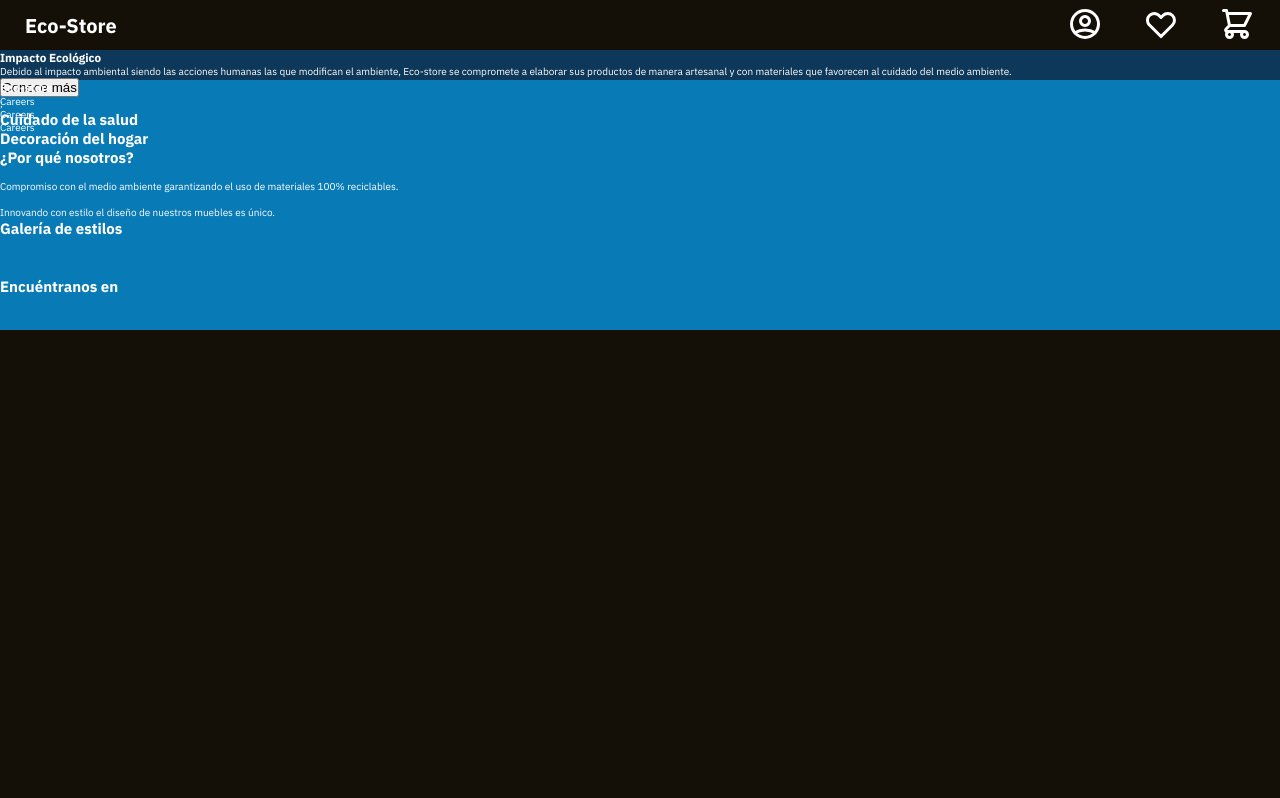
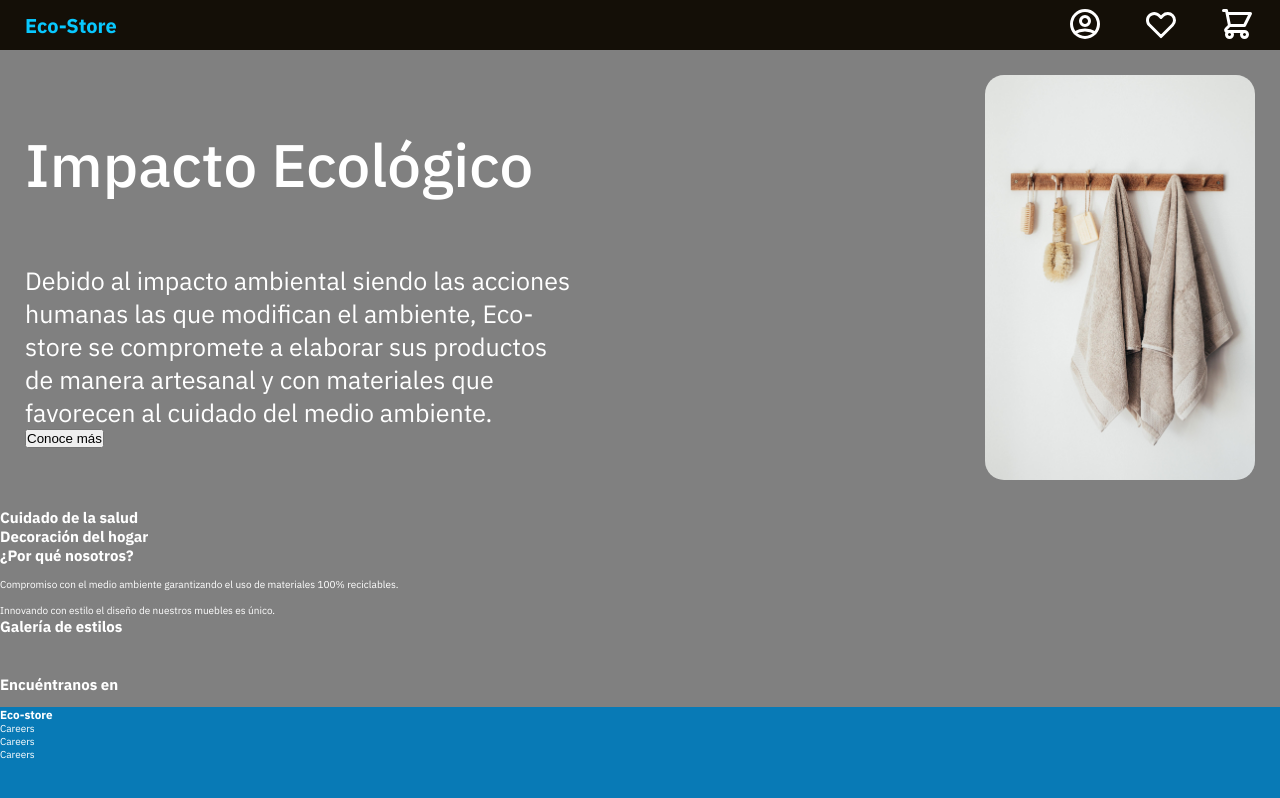
Before and after one commit to IngDonovan/sass-landing-page, a website: page index.html in a window 1280 px wide. Drawn offline with Linux system fonts and the light colour scheme.

Commit message:
styles section 1

```diff
--- a/index.html
+++ b/index.html
@@ -39,15 +39,15 @@
             </ul>
         </nav>
     </header>
-    <main class="main-section">
-        <section>
-            <article class="intro-section">
+    <main>
+        <section class="intro-section">
+            <article class="impact-article">
                 <h1>Impacto Ecológico</h1>
                 <p>Debido al impacto ambiental siendo las acciones humanas las que  modifican el ambiente, Eco-store se compromete a elaborar sus productos de manera artesanal y con materiales que favorecen al cuidado del medio ambiente.</p>
                 <button type="button">Conoce más</button>
             </article>
             <picture class="image-section">
-                <img src="" alt="">;
+                <img src="./assets/img/main-2.jpg" alt="" >
             </picture>
         </section>
         <section class="product-section">
--- a/scss/main.scss
+++ b/scss/main.scss
@@ -29,6 +29,7 @@ nav {
     width: 100vw;
     height: 32px;
     padding: 25px;
+    color: $primary-text-color;
     p{
         font-size: 2rem;
         font-weight: bold;
@@ -50,14 +51,44 @@ nav {
     .iconCel{
         display: flex;
     }
+}
+
+main{
+    height: auto;
+    background-color: gray;
+}
+.intro-section{
+    display: flex;
+    padding: 25px;
+    justify-content: space-between;
+    .impact-article{
+
+        h1{
+            margin-top: 50px;
+            font-size: 6rem;
+            font-weight: 500;
+        }
+        p{
+            margin-top: 60px;
+            font-size: 2.5rem;
+            font-weight: 400;
+            max-width: 550px;
+        }
+        button{
+
+        }
+    }
+        img{
+            // max-width: 40vw;
+            width: calc(25vw - 50px);
+            border-radius: 19px;
+        }
 
 }
 
-main {
-    background-color: $secondary-color;
-    width: 100%;
-    height: 30px;
-}
+
+
+
 footer {
     background-color: $tertiary-color;
     width: 100%;
@@ -73,5 +104,19 @@ footer {
             display: none;
         }
     }
+    // .intro-section{
+    //     flex-direction: row;
+    //     .impact-article{
+    //         width: calc(50% - 27px);
+    //     }
+    //     .image-section{
+    //         width: calc(50% - 27px);
+    //         background: white;
+    //         img{
+    //             width: 25vw;
+    //         }
+    //     }
+    // }
+
 
 }
```
Also changed, not shown: css/main.css.
